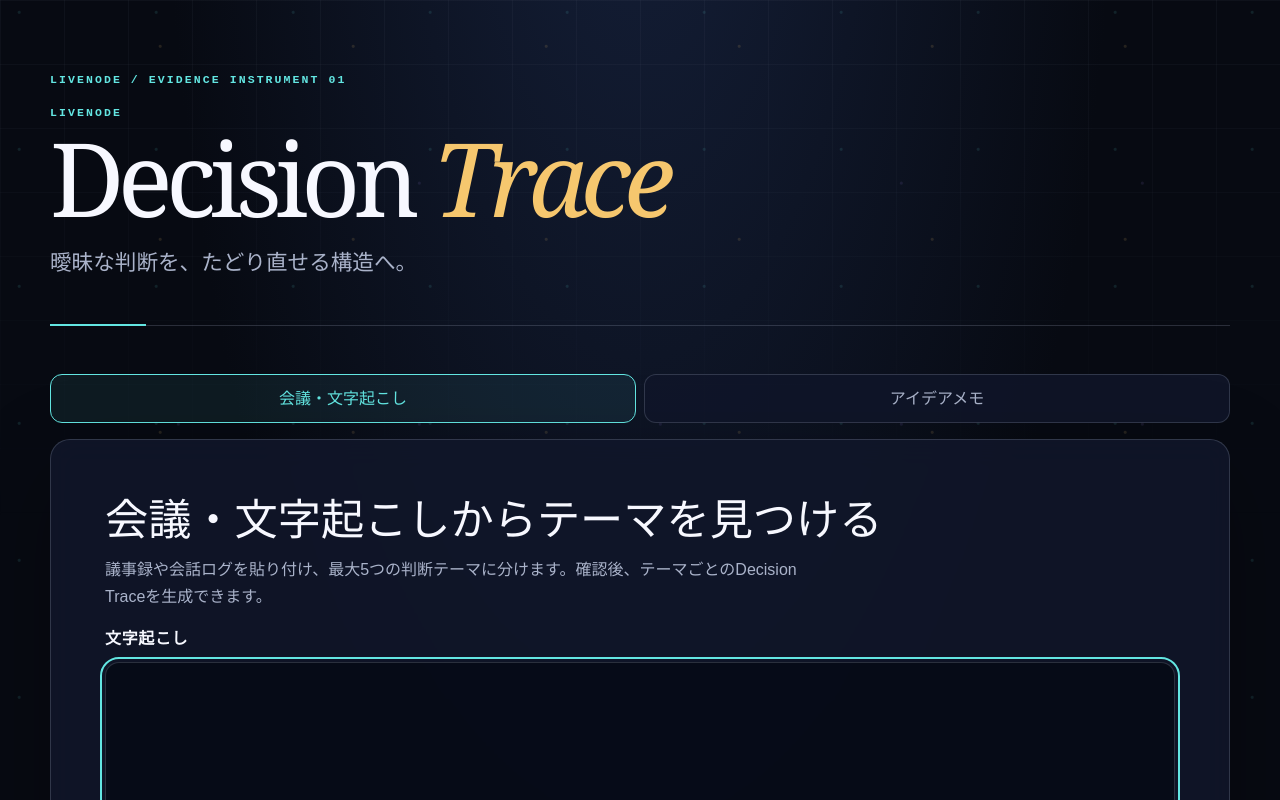
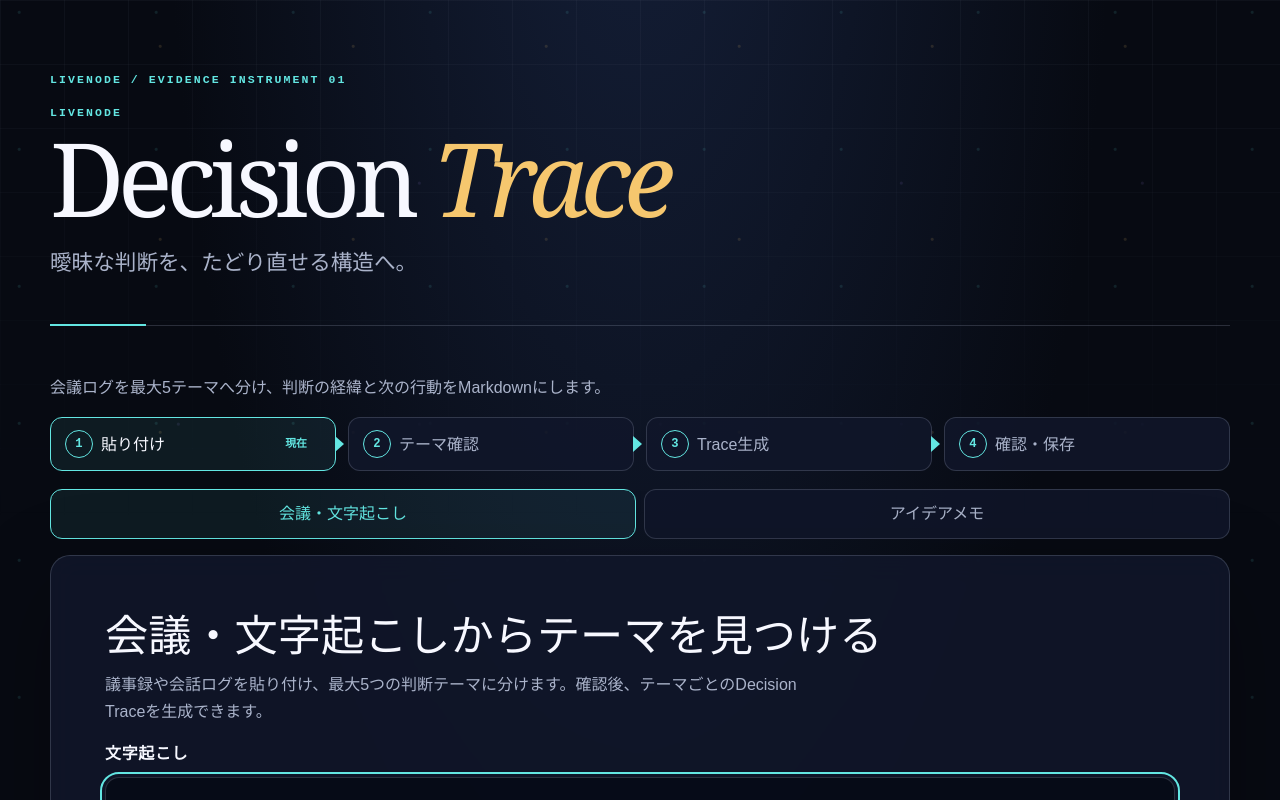
Before and after one commit to LiveNodeAi/livenode-decision-trace, a Next.js app: page / in a window 1280 px wide. Shown: the top 800 px of the page. Built offline with nearby package versions, Linux system fonts and the light colour scheme.

Commit message:
feat: show transcript decision flow

```diff
--- a/app/globals.css
+++ b/app/globals.css
@@ -52,6 +52,17 @@ h1 span { display: block; color: var(--cyan); font: 650 .72rem/1.2 ui-monospace,
 h1 .title-main { color: inherit; font: inherit; letter-spacing: inherit; text-transform: none; margin: 0; }
 h1 i { color: var(--amber); font-weight: 400; }
 .lede { color: var(--muted); font-family: Georgia, "Yu Mincho", serif; font-size: clamp(1.05rem, 2vw, 1.35rem); }
+
+.flow-overview { margin-bottom: 18px; }
+.flow-overview > p { color: var(--muted); }
+.flow-stepper { display: grid; grid-template-columns: repeat(4, minmax(0, 1fr)); gap: 12px; margin: 16px 0 0; padding: 0; list-style: none; }
+.flow-step { min-width: 0; position: relative; display: flex; align-items: center; gap: 8px; padding: 12px 28px 12px 14px; color: var(--muted); border: 1px solid var(--line); border-radius: 12px; background: var(--surface); overflow-wrap: anywhere; }
+.flow-step:not(:last-child)::after { content: ""; position: absolute; right: -9px; z-index: 1; width: 0; height: 0; border-block: 8px solid transparent; border-left: 9px solid var(--cyan); }
+.flow-step-number { display: grid; flex: 0 0 28px; width: 28px; height: 28px; place-items: center; color: var(--cyan); border: 1px solid var(--cyan); border-radius: 50%; font: 700 .76rem/1 ui-monospace, monospace; }
+.flow-step-status { margin-left: auto; color: var(--cyan); font: 600 .68rem/1.2 ui-monospace, monospace; }
+.flow-step-current { color: var(--ink); border-color: var(--cyan); background: rgba(99,230,226,.08); }
+.flow-step-complete { color: var(--ink); border-color: rgba(99,230,226,.5); }
+.flow-step-complete .flow-step-number { color: #061314; background: var(--cyan); }
 
 .input-panel, .result-panel { background: var(--surface); border: 1px solid var(--line); border-radius: var(--radius); padding: clamp(24px, 5vw, 54px); box-shadow: 0 30px 90px rgba(0,0,0,.28); backdrop-filter: blur(14px); }
 .input-panel > h2, .result-summary :is(h2, h4), .multi-results-header h2 { font: 500 clamp(1.7rem, 4vw, 2.7rem)/1.15 Georgia, serif; margin: 0 0 12px; }
@@ -126,6 +137,9 @@ textarea:hover { border-color: rgba(99,230,226,.5); }
 @media (max-width: 759px) {
   main { width: min(100% - 24px, 1180px); padding: 38px 0 64px; }
   .masthead { margin-bottom: 24px; }
+  .flow-stepper { grid-template-columns: repeat(2, minmax(0, 1fr)); gap: 8px; }
+  .flow-step { padding: 10px; }
+  .flow-step:not(:last-child)::after { display: none; }
   h1 { font-size: clamp(3rem, 16vw, 4.6rem); }
   .input-panel, .result-panel { padding: 22px 18px; border-radius: 15px; }
   .samples { align-items: stretch; }
--- a/components/decision-trace-app.tsx
+++ b/components/decision-trace-app.tsx
@@ -8,6 +8,7 @@ import { createTopicPool, type TopicPoolController } from "@/lib/topic-pool";
 import { topicDetectionSchema, type DetectedTopic } from "@/lib/transcript-contract";
 import { validateMemo } from "@/lib/validation";
 import { InputPanel } from "./input-panel";
+import { FlowStepper, type FlowStep } from "./flow-stepper";
 import { MultiTraceResults, type MultiTraceEntry } from "./multi-trace-results";
 import { ResultPanel } from "./result-panel";
 import { TopicReviewPanel, type ReviewedTopic } from "./topic-review-panel";
@@ -194,9 +195,22 @@ export function DecisionTraceApp() {
 
   const resetTranscript = () => { poolRef.current = null; setTranscriptState({ status: "input", transcript: "", error: null }); };
   const busy = state.status === "generating" || transcriptState.status === "detecting" || transcriptState.status === "generating";
+  const flowStep: FlowStep = transcriptState.status === "review"
+    ? 2
+    : transcriptState.status === "generating"
+      ? 3
+      : transcriptState.status === "result"
+        ? 4
+        : 1;
 
   return (
     <>
+      {mode === "transcript" ? (
+        <section className="flow-overview" aria-label="会議ログの処理フロー">
+          <p>会議ログを最大5テーマへ分け、判断の経緯と次の行動をMarkdownにします。</p>
+          <FlowStepper current={flowStep} />
+        </section>
+      ) : null}
       <nav className="mode-switch" aria-label="入力モード">
         <button type="button" aria-pressed={mode === "transcript"} onClick={() => setMode("transcript")} disabled={busy}>会議・文字起こし</button>
         <button type="button" aria-pressed={mode === "single"} onClick={() => setMode("single")} disabled={busy}>アイデアメモ</button>
--- /dev/null
+++ b/components/flow-stepper.tsx
@@ -0,0 +1,31 @@
+export type FlowStep = 1 | 2 | 3 | 4;
+
+const steps = [
+  { number: 1, label: "貼り付け" },
+  { number: 2, label: "テーマ確認" },
+  { number: 3, label: "Trace生成" },
+  { number: 4, label: "確認・保存" },
+] as const;
+
+export function FlowStepper({ current }: { current: FlowStep }): React.ReactElement {
+  return (
+    <ol className="flow-stepper" aria-label="会議ログからMarkdownまでの流れ">
+      {steps.map(({ number, label }) => {
+        const complete = number < current;
+        const active = number === current;
+        return (
+          <li
+            key={number}
+            className={complete ? "flow-step flow-step-complete" : active ? "flow-step flow-step-current" : "flow-step"}
+            aria-current={active ? "step" : undefined}
+            aria-label={`${number}${label}${complete ? "完了" : active ? "現在" : ""}`}
+          >
+            <span className="flow-step-number">{number}</span>
+            <span>{label}</span>
+            {complete ? <span className="flow-step-status">完了</span> : active ? <span className="flow-step-status">現在</span> : null}
+          </li>
+        );
+      })}
+    </ol>
+  );
+}
```
Also changed, not shown: .superpowers/sdd/task-2-report.md, 2 other files (tests, documents, lock files or other folders).
